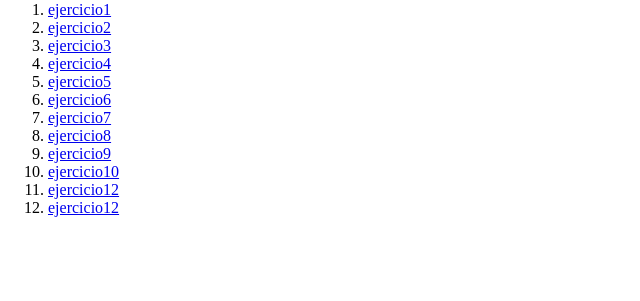
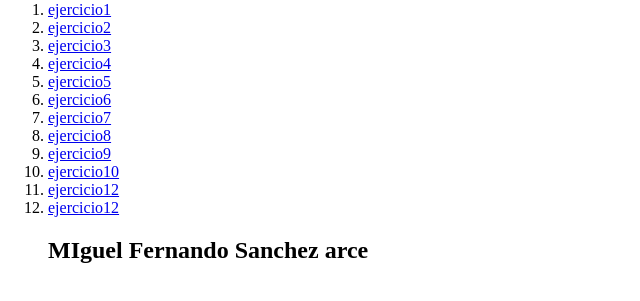
Before and after one commit to fern2034/clase08, a plain HTML site: page index.html in a window 1280 px wide. Shown: the part 79-380 px from the top of the page, without its empty margins (0-640 px from the left). Drawn offline with Linux system fonts and the light colour scheme.

Commit message:
Add files via upload

```diff
--- a/index.html
+++ b/index.html
@@ -7,6 +7,7 @@
 </head>
 <body>
     <h1>Actividades Clase 08</h1>
+
     <ol>
 
         <li><a href="ejercicio1.html">ejercicio1</a></li>
@@ -22,7 +23,7 @@
         <li><a href="ejercicio11.html">ejercicio12</a></li>
         <li><a href="ejercicio12.html">ejercicio12</a></li>
 
-
+        <h2>MIguel Fernando Sanchez arce</h2>
     </ol>
 </body>
 </html>
```
